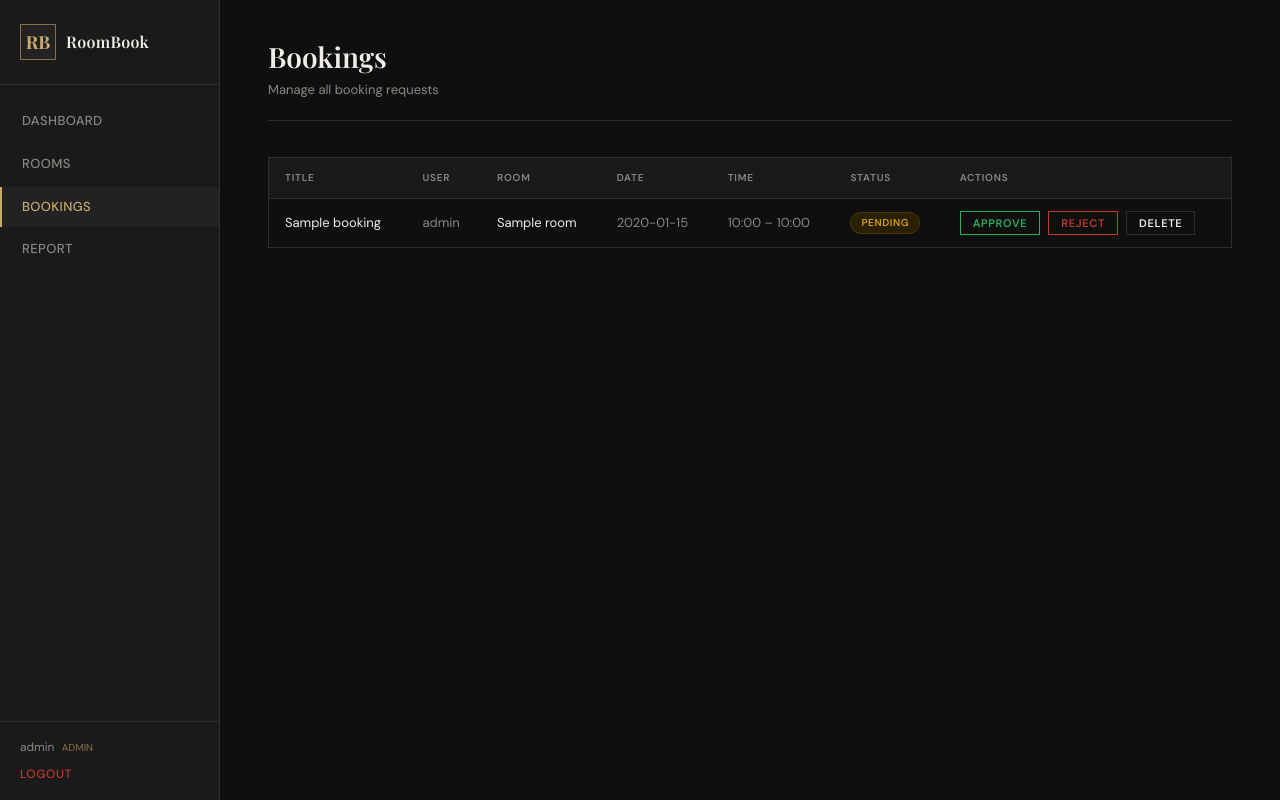
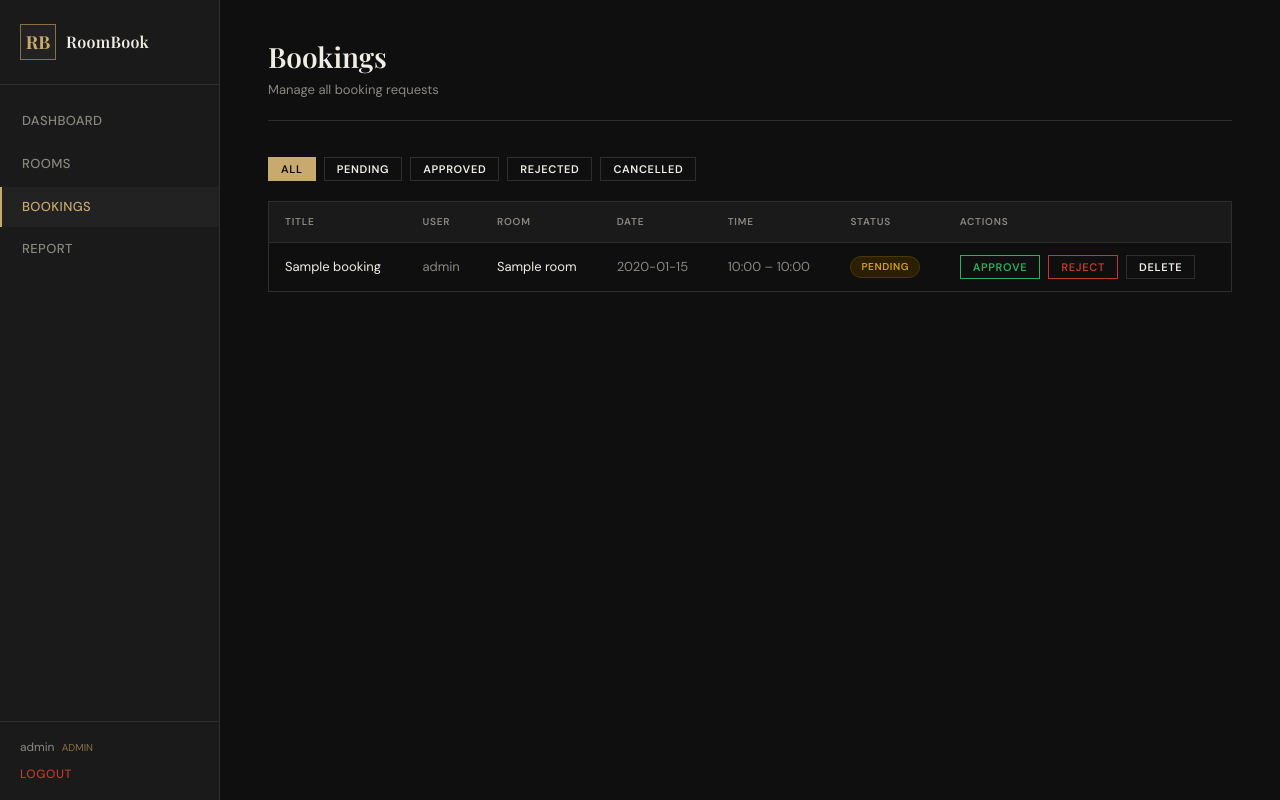
Before and after one commit to alifaguslerian/room-booking, a Flask app: page /admin/bookings in a window 1280 px wide. Run offline with Flask 3, Linux system fonts and the light colour scheme; a user stored in the database is signed in; data comes from the database, SQL or seed files in the repository; tables that the repository leaves empty hold one stand-in row (values such as "Sample post").

Commit message:
feat: add client-side status filter for admin bookings table

```diff
--- a/app/static/css/style.css
+++ b/app/static/css/style.css
@@ -694,3 +694,9 @@ tbody td {
   text-transform: uppercase;
   letter-spacing: 0.08em;
 }
+
+.filter-btn.active {
+    background: var(--accent);
+    color: #0F0F0F;
+    border-color: var(--accent);
+}
--- a/app/static/js/main.js
+++ b/app/static/js/main.js
@@ -1,31 +1,53 @@
 // Modal
 function openModal(id) {
-    document.getElementById(id).classList.add('open');
+  document.getElementById(id).classList.add("open");
 }
 
 function closeModal(id) {
-    document.getElementById(id).classList.remove('open');
+  document.getElementById(id).classList.remove("open");
 }
 
 function openEditModal(id, name, location, capacity, facilities, status) {
-    document.getElementById('edit-name').value = name;
-    document.getElementById('edit-location').value = location;
-    document.getElementById('edit-capacity').value = capacity;
-    document.getElementById('edit-facilities').value = facilities;
-    document.getElementById('edit-status').value = status;
-    document.getElementById('edit-form').action = `/admin/rooms/edit/${id}`;
-    openModal('modal-edit');
+  document.getElementById("edit-name").value = name;
+  document.getElementById("edit-location").value = location;
+  document.getElementById("edit-capacity").value = capacity;
+  document.getElementById("edit-facilities").value = facilities;
+  document.getElementById("edit-status").value = status;
+  document.getElementById("edit-form").action = `/admin/rooms/edit/${id}`;
+  openModal("modal-edit");
 }
 
 // Close modal on overlay click
-document.addEventListener('click', function(e) {
-    if (e.target.classList.contains('modal-overlay')) {
-        e.target.classList.remove('open');
-    }
+document.addEventListener("click", function (e) {
+  if (e.target.classList.contains("modal-overlay")) {
+    e.target.classList.remove("open");
+  }
 });
 
 function openImagePreview(src, name) {
-    document.getElementById('preview-img').src = src;
-    document.getElementById('preview-title').textContent = name;
-    openModal('modal-image');
+  document.getElementById("preview-img").src = src;
+  document.getElementById("preview-title").textContent = name;
+  openModal("modal-image");
 }
+
+// Filter bookings table
+document.querySelectorAll(".filter-btn").forEach((btn) => {
+  btn.addEventListener("click", function () {
+    const status = this.dataset.status;
+
+    // update active button
+    document
+      .querySelectorAll(".filter-btn")
+      .forEach((b) => b.classList.remove("active"));
+    this.classList.add("active");
+
+    // filter rows
+    document.querySelectorAll("tbody tr[data-status]").forEach((row) => {
+      if (status === "all" || row.dataset.status === status) {
+        row.style.display = "";
+      } else {
+        row.style.display = "none";
+      }
+    });
+  });
+});
--- a/app/templates/admin/bookings.html
+++ b/app/templates/admin/bookings.html
@@ -1,9 +1,26 @@
-{% extends "base.html" %}
-{% block title %}Bookings — RoomBook{% endblock %}
-{% block content %}
+{% extends "base.html" %} {% block title %}Bookings — RoomBook{% endblock %} {%
+block content %}
 <div class="page-header">
   <h1>Bookings</h1>
   <p>Manage all booking requests</p>
+</div>
+
+<div class="flex gap-8" style="margin-bottom: 20px">
+  <button class="btn btn-outline btn-sm filter-btn active" data-status="all">
+    All
+  </button>
+  <button class="btn btn-outline btn-sm filter-btn" data-status="pending">
+    Pending
+  </button>
+  <button class="btn btn-outline btn-sm filter-btn" data-status="approved">
+    Approved
+  </button>
+  <button class="btn btn-outline btn-sm filter-btn" data-status="rejected">
+    Rejected
+  </button>
+  <button class="btn btn-outline btn-sm filter-btn" data-status="cancelled">
+    Cancelled
+  </button>
 </div>
 
 <div class="table-wrap">
@@ -21,7 +38,7 @@
     </thead>
     <tbody>
       {% for b in bookings %}
-            <tr>
+      <tr data-status="{{ b.status }}">
         <td>{{ b.title }}</td>
         <td class="text-muted">{{ b.username }}</td>
         <td>{{ b.room_name }}</td>
@@ -31,24 +48,47 @@
         <td>
           <div class="flex gap-8">
             {% if b.status == 'pending' %}
-                        <form method="POST" action="{{ url_for('admin.update_booking_status', booking_id=b.id) }}">
-                            <input type="hidden" name="status" value="approved">
-                            <button type="submit" class="btn btn-success btn-sm">Approve</button>
+            <form
+              method="POST"
+              action="{{ url_for('admin.update_booking_status', booking_id=b.id) }}"
+            >
+              <input type="hidden" name="status" value="approved" />
+              <button type="submit" class="btn btn-success btn-sm">
+                Approve
+              </button>
             </form>
-                        <form method="POST" action="{{ url_for('admin.update_booking_status', booking_id=b.id) }}">
-                            <input type="hidden" name="status" value="rejected">
-                            <button type="submit" class="btn btn-danger btn-sm">Reject</button>
+            <form
+              method="POST"
+              action="{{ url_for('admin.update_booking_status', booking_id=b.id) }}"
+            >
+              <input type="hidden" name="status" value="rejected" />
+              <button type="submit" class="btn btn-danger btn-sm">
+                Reject
+              </button>
             </form>
             {% endif %}
-                        <form method="POST" action="{{ url_for('admin.delete_booking', booking_id=b.id) }}"
-                            onsubmit="return confirm('Delete this booking?')">
-                            <button type="submit" class="btn btn-outline btn-sm">Delete</button>
+            <form
+              method="POST"
+              action="{{ url_for('admin.delete_booking', booking_id=b.id) }}"
+              onsubmit="return confirm('Delete this booking?');"
+            >
+              <button type="submit" class="btn btn-outline btn-sm">
+                Delete
+              </button>
             </form>
           </div>
         </td>
       </tr>
       {% else %}
-            <tr><td colspan="7" class="text-muted" style="text-align:center;padding:24px">No bookings yet.</td></tr>
+      <tr>
+        <td
+          colspan="7"
+          class="text-muted"
+          style="text-align: center; padding: 24px"
+        >
+          No bookings yet.
+        </td>
+      </tr>
       {% endfor %}
     </tbody>
   </table>
```
Lines whose indentation alone changed are shown as unchanged.
